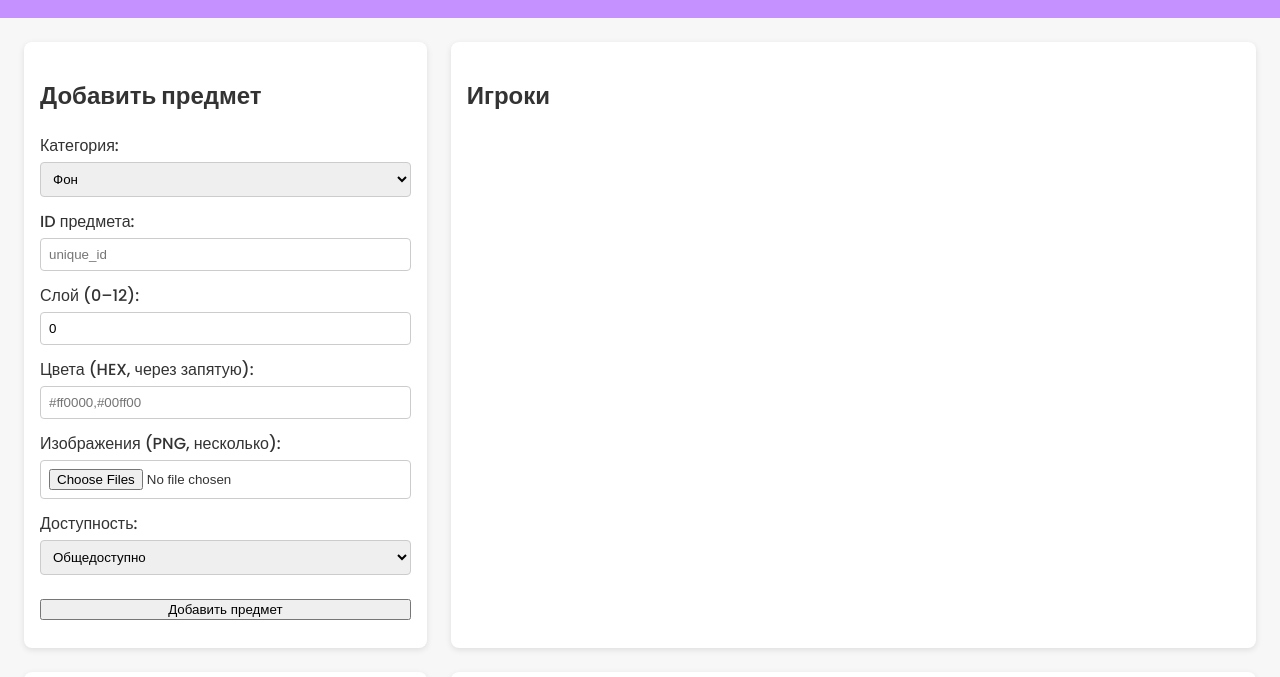
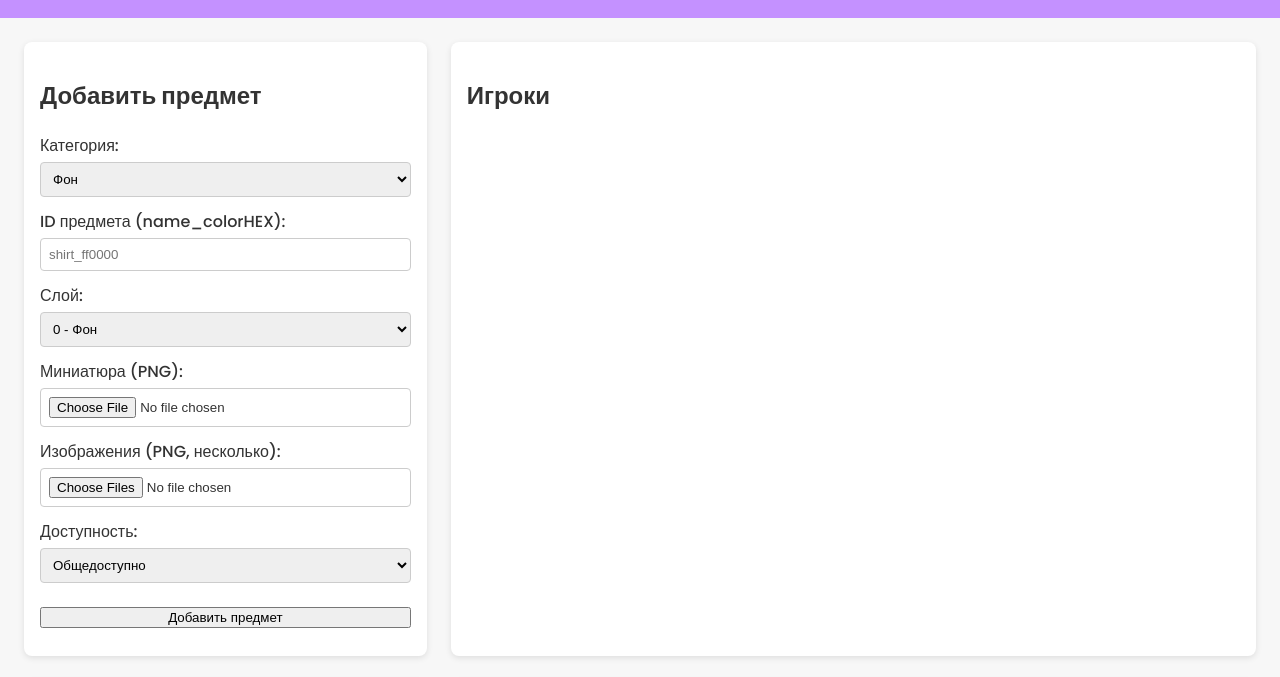
Before and after one commit to SoraKotoneru/EduXP, a plain HTML site: page admin/index.html in a window 1280 px wide. Shown: the part 105-782 px from the top of the page. Drawn offline with Linux system fonts and the light colour scheme.

Commit message:
добавление предмета

```diff
--- a/admin/admin.js
+++ b/admin/admin.js
@@ -25,10 +25,20 @@ document.addEventListener('DOMContentLoaded', () => {
   form.addEventListener('submit', async (e) => {
     e.preventDefault();
     const data = new FormData();
+    // Категория
     data.append('category', document.getElementById('item-category').value);
-    data.append('id', document.getElementById('item-id').value);
+    // Парсим ID и цвет из формата name_colorHEX
+    const rawId = document.getElementById('item-id').value.trim();
+    const parts = rawId.split('_');
+    const colorHex = parts.pop();
+    const itemId = parts.join('_');
+    data.append('id', itemId);
+    data.append('color', `#${colorHex}`);
+    // Слой
     data.append('layer', document.getElementById('item-layer').value);
-    data.append('colors', document.getElementById('item-colors').value);
+    // Миниатюра
+    const thumbnail = document.getElementById('item-thumbnail').files[0];
+    if (thumbnail) data.append('thumbnail', thumbnail);
     const files = document.getElementById('item-files').files;
     for (let f of files) {
       data.append('files', f);
@@ -41,7 +51,7 @@ document.addEventListener('DOMContentLoaded', () => {
       data.append('users', document.getElementById('user-list').value);
     }
 
-    // TODO: отправить на сервер
+    // TODO: отправить на сервер или сохранить в localStorage
     console.log('Отправка данных:', Object.fromEntries(data.entries()));
     alert('Предмет добавлен (заглушка)');
     form.reset();
--- a/admin/index.html
+++ b/admin/index.html
@@ -41,20 +41,34 @@
           </select>
         </div>
         <div class="form-row">
-          <label for="item-id">ID предмета:</label>
-          <input type="text" id="item-id" placeholder="unique_id" required>
+          <label for="item-id">ID предмета (name_colorHEX):</label>
+          <input type="text" id="item-id" placeholder="shirt_ff0000" required>
         </div>
         <div class="form-row">
-          <label for="item-layer">Слой (0–12):</label>
-          <input type="number" id="item-layer" min="0" max="12" value="0" required>
+          <label for="item-layer">Слой:</label>
+          <select id="item-layer" required>
+            <option value="0">0 - Фон</option>
+            <option value="1">1 - Волосы сзади</option>
+            <option value="2">2 - Хвост</option>
+            <option value="3">3 - Тело</option>
+            <option value="4">4 - Лицо</option>
+            <option value="5">5 - Хвостики волос</option>
+            <option value="6">6 - Чёлка</option>
+            <option value="7">7 - Головной убор</option>
+            <option value="8">8 - Обувь</option>
+            <option value="9">9 - Брюки/Платье/Комбинезон</option>
+            <option value="10">10 - Рубашка</option>
+            <option value="11">11 - Пальто/Аксессуары</option>
+            <option value="12">12 - Питомец</option>
+          </select>
         </div>
         <div class="form-row">
-          <label for="item-colors">Цвета (HEX, через запятую):</label>
-          <input type="text" id="item-colors" placeholder="#ff0000,#00ff00">
+          <label for="item-thumbnail">Миниатюра (PNG):</label>
+          <input type="file" id="item-thumbnail" accept="image/png" required>
         </div>
         <div class="form-row">
           <label for="item-files">Изображения (PNG, несколько):</label>
-          <input type="file" id="item-files" accept="image/png" multiple>
+          <input type="file" id="item-files" accept="image/png" multiple required>
         </div>
         <div class="form-row">
           <label for="item-availability">Доступность:</label>
```
